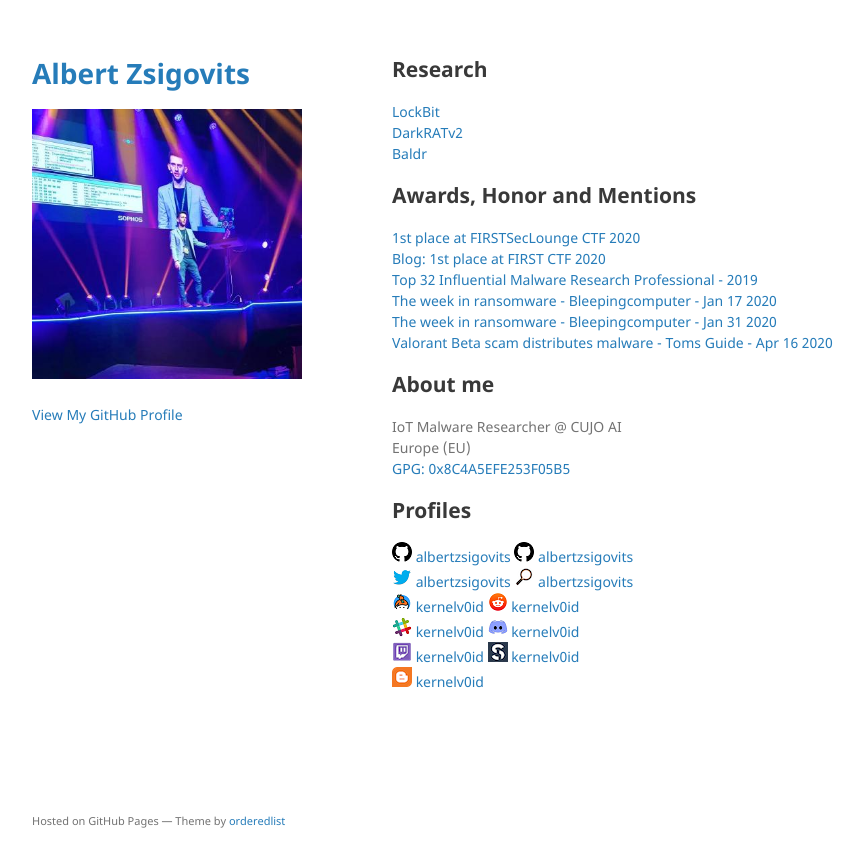
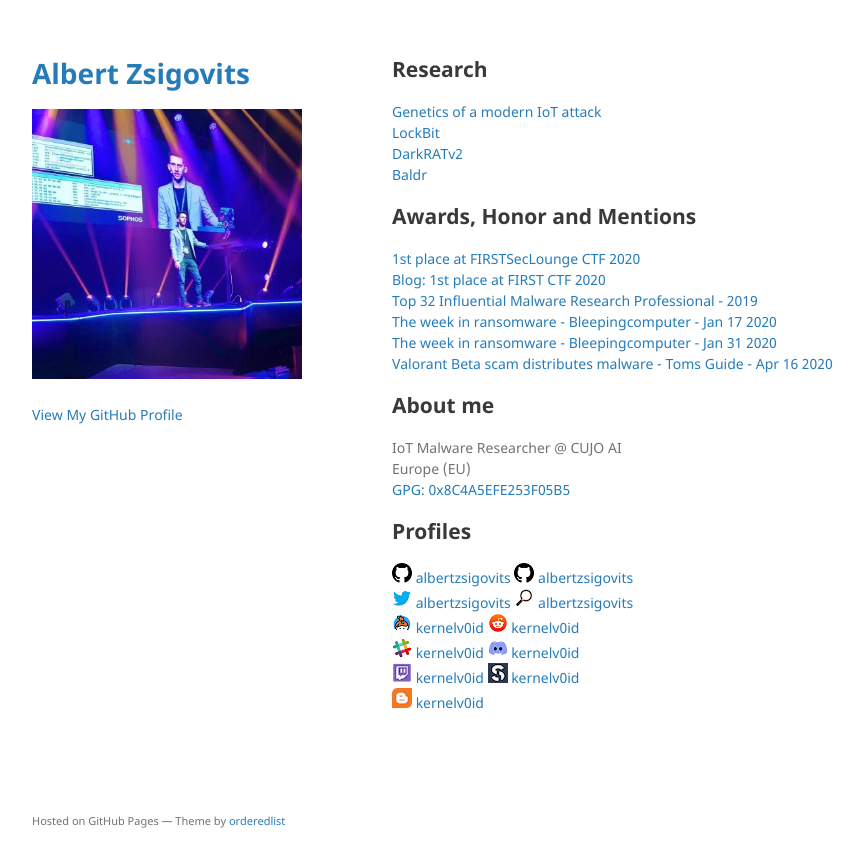
Before and after one commit to albertzsigovits/albertzsigovits.github.io, a Jekyll site: the page built from index.md, in a window 1280 px wide. Shown: the top 867 px of the page, without its empty margins (178-1041 px from the left). Built offline with Jekyll 4.4.1, drawn with Linux system fonts in a browser that asks for light colours; the repository's description, which GitHub fills in, is left out; our own code applies the rules of GitHub Pages for plain Markdown files.

Commit message:
Update index.md

```diff
--- a/index.md
+++ b/index.md
@@ -3,6 +3,7 @@ layout: default
 ---
 ## Research
 
+[Genetics of a modern IoT attack](https://cujo.com/genetics-of-a-modern-iot-attack/)
 [LockBit](https://github.com/albertzsigovits/malware-writeups/tree/master/LockBit)
 [DarkRATv2](https://github.com/albertzsigovits/malware-writeups/tree/master/DarkRATv2)
 [Baldr](https://github.com/albertzsigovits/malware-writeups/tree/master/Baldr)
```
